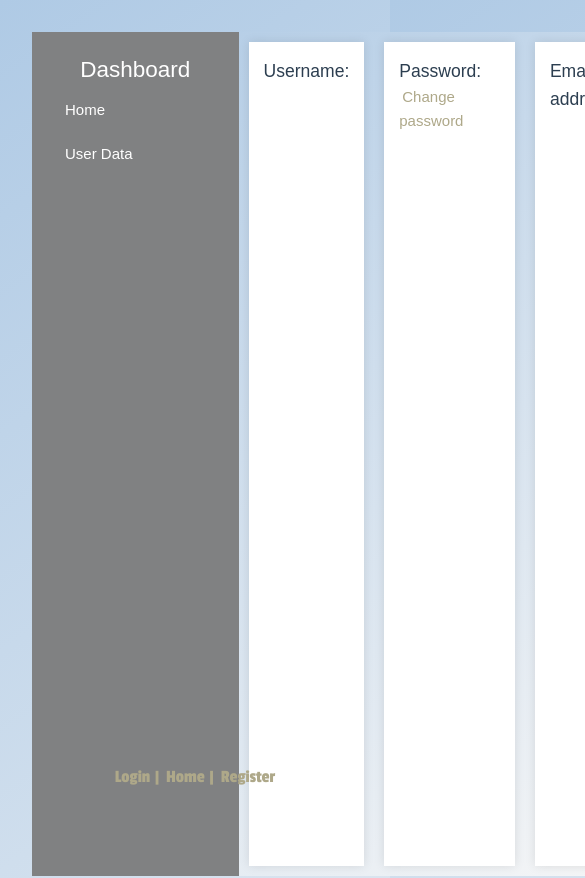
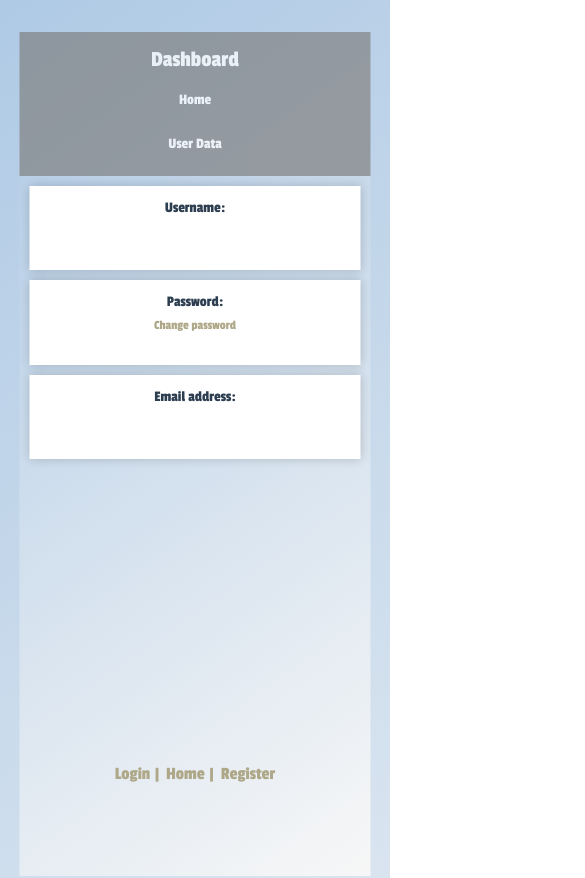
Before and after one commit to blob421/Vue_App, a Vue app: page /dashboard/data in a window 390 px wide. Shown: the top 878 px of the page, 585 px wide, since content can reach past the window. Built offline with nearby package versions, Linux system fonts and the light colour scheme; no server answers.

Commit message:
New dashboard compatible with mobiles. Fixed login page width.

```diff
--- a/src/components/login_register.vue
+++ b/src/components/login_register.vue
@@ -24,8 +24,8 @@
     font-family: "Passion One", sans-serif;
     top:90%;
     z-index: 1000;
-
-    display: flex;
+    white-space: nowrap;
+    display: inline;
 }
 
 
--- a/src/views/dashboard/dashboard_data.vue
+++ b/src/views/dashboard/dashboard_data.vue
@@ -35,25 +35,93 @@
 
 
 <style>
-        body {
-            font-family: Arial, sans-serif;
-            margin: 0;
-            padding: 0;
-            display: flex;
+
+@media (min-width: 1024px){
+  body {
+            font-family: "Passion One", sans-serif;
             background: linear-gradient(145deg, #afcae5, #f7f7f7);
+            width: 100%;
+            display:inline;
+            position: absolute;
+            left: 50%;
+  transform: translateX(-50%);
+
         }
+
         .sidebar {
-            width: 250px;
-            background: #808182;
+            width: 50vw;
+            background: #75797c;
             color: white;
-            height: 100vh;
-            padding: 20px;
+            padding: 5px;
+            top:1vw;
+            text-align: center;
+            height: 13vw;
+              box-shadow: 0px 0px 10px rgba(0, 0, 0, 0.203);
+
+
         }
         .sidebar h2 {
             text-align: center;
         }
         .sidebar ul {
             list-style-type: none;
+            padding: 0;
+        }
+        .sidebar ul li {
+            padding: 10px;
+            cursor: pointer;
+        }
+        .sidebar ul li:hover {
+            background: #859fbf62;
+        }
+
+        .header {
+            background: #9db0bd;
+            color: white;
+            padding: 15px;
+            text-align: center;
+            font-size: 20px;
+        }
+        .card {
+            background: white;
+            padding: 10px;
+            margin: 20px;
+            box-shadow: 0px 0px 10px rgba(0, 0, 0, 0.203);
+            width: 50%;
+            text-align: center;
+            color: #808182;
+        }
+
+        .dash{
+            color: white;
+        }
+}
+
+@media (max-width:1023px) {
+        body {
+            font-family: "Passion One", sans-serif;
+            font-size: 25px;
+
+
+            background: linear-gradient(145deg, #afcae5, #f7f7f7);
+            text-align: center;
+            position: absolute;
+            left: 50%;
+  transform: translateX(-50%);
+        }
+        .sidebar {
+
+            background: #808182;
+            color: white;
+            width: 90vw;
+            padding: 10px;
+            opacity: 70%;
+            top:1vw;
+        }
+
+        .sidebar ul {
+            list-style-type: none;
+
             padding: 0;
         }
         .sidebar ul li {
@@ -68,15 +136,74 @@
 
         .card {
             background: white;
-            padding: 15px;
+            padding: 10px;
             margin: 10px;
-            box-shadow: 0px 0px 10px rgba(0, 0, 0, 0.1);
+            box-shadow: 0px 0px 10px rgba(0, 0, 0, 0.188);
+            height:10vh;
+            font-size: 20px;
+
         }
 
         .dash{
             color: white;
         }
+    }
+
+@media (max-width:700px){
+        body {
+            font-family: "Passion One", sans-serif;
+            font-size: 15px;
+
+            background: linear-gradient(145deg, #afcae5, #f7f7f7);
+                 text-align: center;
+                position: absolute;
+  left: 50%;
+  transform: translateX(-50%);
+        }
+        .sidebar {
+
+            background: #808182;
+            color: white;
+            width: 90vw;
+            padding: 10px;
+            opacity: 70%;
+            top:1vw;
+        }
+
+        .sidebar ul {
+            list-style-type: none;
+
+            padding: 0;
+        }
+        .sidebar ul li {
+            padding: 10px;
+            cursor: pointer;
+        }
+        .sidebar ul li:hover {
+            background: #34495E;
+        }
+
+
+
+        .card {
+            background: white;
+            padding: 10px;
+            margin: 10px;
+            box-shadow: 0px 0px 10px rgba(0, 0, 0, 0.188);
+            height:10vh;
+            font-size: 13px;
+
+
+
+
+        }
+
+        .dash{
+            color: white;
+        }
+    }
 </style>
+
 
 <script>
 import axios from 'axios';
--- a/src/views/dashboard/dashboard_home.vue
+++ b/src/views/dashboard/dashboard_home.vue
@@ -31,19 +31,30 @@
 
 
 <style>
-        body {
-            font-family: Arial, sans-serif;
-            margin: 0;
-            padding: 0;
-            display: flex;
+
+@media (min-width: 1024px){
+  body {
+            font-family: "Passion One", sans-serif;
             background: linear-gradient(145deg, #afcae5, #f7f7f7);
+            width: 100%;
+            display:inline;
+            position: absolute;
+            left: 50%;
+  transform: translateX(-50%);
+
         }
+
         .sidebar {
-            width: 250px;
-            background: #808182;
+            width: 50vw;
+            background: #75797c;
             color: white;
-            height: 100vh;
-            padding: 20px;
+            padding: 5px;
+            top:1vw;
+            text-align: center;
+            height: 13vw;
+              box-shadow: 0px 0px 10px rgba(0, 0, 0, 0.203);
+
+
         }
         .sidebar h2 {
             text-align: center;
@@ -57,13 +68,9 @@
             cursor: pointer;
         }
         .sidebar ul li:hover {
-            background: #34495E;
+            background: #859fbf62;
         }
-        .content {
-            flex: 1;
-            padding: 20px;
-            background: #ECF0F1;
-        }
+
         .header {
             background: #9db0bd;
             color: white;
@@ -73,14 +80,124 @@
         }
         .card {
             background: white;
-            padding: 15px;
-            margin: 10px;
-            box-shadow: 0px 0px 10px rgba(0, 0, 0, 0.1);
+            padding: 10px;
+            margin: 20px;
+            box-shadow: 0px 0px 10px rgba(0, 0, 0, 0.203);
+            width: 50%;
+            text-align: center;
+            color: #808182;
         }
 
         .dash{
             color: white;
         }
+}
+
+@media (max-width:1023px) {
+        body {
+            font-family: "Passion One", sans-serif;
+            font-size: 25px;
+
+
+            background: linear-gradient(145deg, #afcae5, #f7f7f7);
+            text-align: center;
+            position: absolute;
+            left: 50%;
+  transform: translateX(-50%);
+        }
+        .sidebar {
+
+            background: #808182;
+            color: white;
+            width: 90vw;
+            padding: 10px;
+            opacity: 70%;
+            top:1vw;
+        }
+
+        .sidebar ul {
+            list-style-type: none;
+
+            padding: 0;
+        }
+        .sidebar ul li {
+            padding: 10px;
+            cursor: pointer;
+        }
+        .sidebar ul li:hover {
+            background: #34495E;
+        }
+
+
+
+        .card {
+            background: white;
+            padding: 10px;
+            margin: 10px;
+            box-shadow: 0px 0px 10px rgba(0, 0, 0, 0.188);
+            height:10vh;
+            font-size: 20px;
+
+        }
+
+        .dash{
+            color: white;
+        }
+    }
+
+@media (max-width:700px){
+        body {
+            font-family: "Passion One", sans-serif;
+            font-size: 15px;
+
+            background: linear-gradient(145deg, #afcae5, #f7f7f7);
+                 text-align: center;
+                position: absolute;
+  left: 50%;
+  transform: translateX(-50%);
+        }
+        .sidebar {
+
+            background: #808182;
+            color: white;
+            width: 90vw;
+            padding: 10px;
+            opacity: 70%;
+            top:1vw;
+        }
+
+        .sidebar ul {
+            list-style-type: none;
+
+            padding: 0;
+        }
+        .sidebar ul li {
+            padding: 10px;
+            cursor: pointer;
+        }
+        .sidebar ul li:hover {
+            background: #34495E;
+        }
+
+
+
+        .card {
+            background: white;
+            padding: 10px;
+            margin: 10px;
+            box-shadow: 0px 0px 10px rgba(0, 0, 0, 0.188);
+            height:10vh;
+            font-size: 13px;
+
+
+
+
+        }
+
+        .dash{
+            color: white;
+        }
+    }
 </style>
 
 <script>
--- a/src/views/login_page.vue
+++ b/src/views/login_page.vue
@@ -70,7 +70,7 @@ body {
             justify-content: center;
             align-items: center;
             height: 100vh;
-            margin: 0;
+            width: 100%;
             aspect-ratio: 7 / 4;
 }
 .login-container {
```
